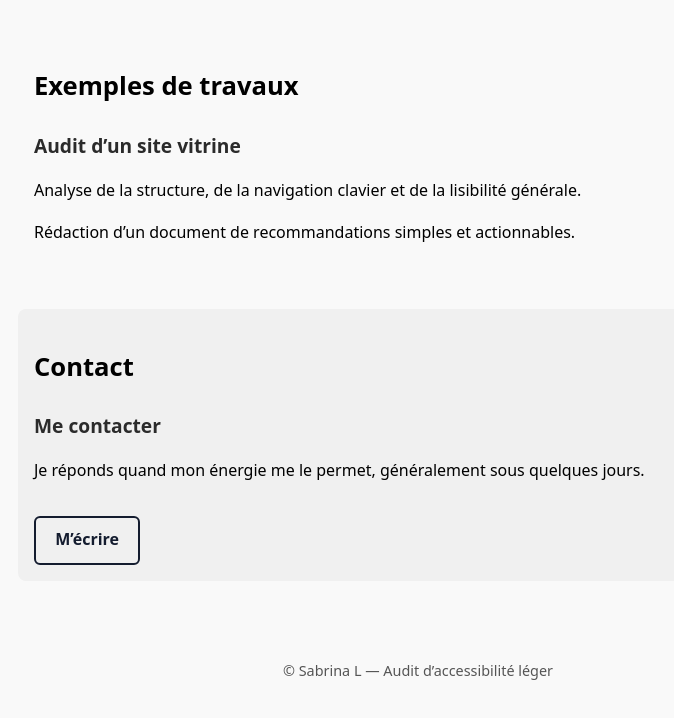
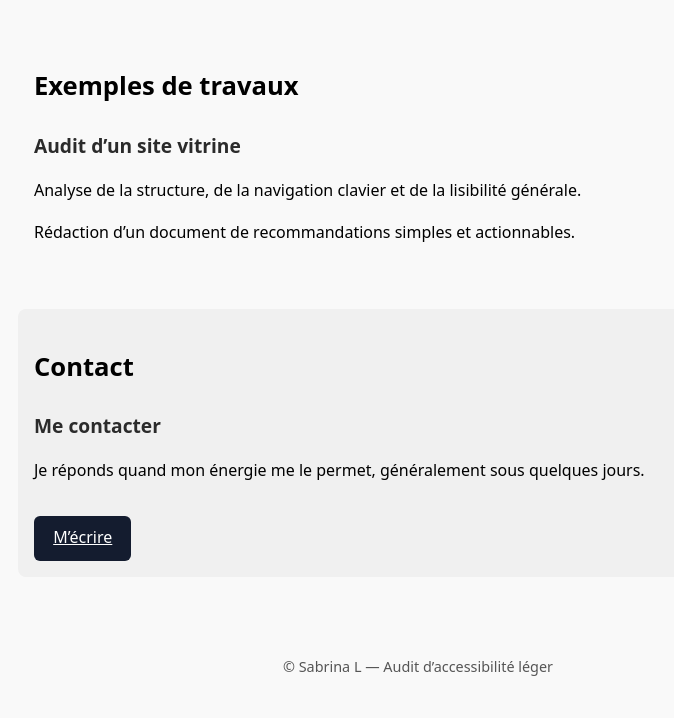
Before and after one commit to Lyjoyce/portfolio_audit_accessibilite_leger, a plain HTML site: page index.html in a window 1280 px wide. In both pictures the pointer is over the link "M’écrire". Shown: the part 1787-2505 px from the top of the page, without its empty margins (222-896 px from the left). Drawn offline with Linux system fonts and the light colour scheme.

Commit message:
css : button-hover underline + .button:focus-visible

```diff
--- a/css/buttons.css
+++ b/css/buttons.css
@@ -14,8 +14,10 @@
 
 .button:hover,
 .button:focus {
-    background-color: var(--background-soft);
-    color:var(--color-button-hover);
-    font-weight: 600;
-    border: 2px solid var(--color-button-hover);
+    background-color: var(--color-button-hover);
+    text-decoration: underline;
 }
+.button:focus-visible {
+    outline: 2px solid var(--color-button-hover);
+    outline-offset: 3px;
+}
--- a/css/styles.css
+++ b/css/styles.css
@@ -18,6 +18,7 @@
 
 :root {
     /* Couleurs de base */
+     --color-accent-gold: #bfa25a;
     --color-white: #ffffff;
     --color-black: #000000;
 
```
